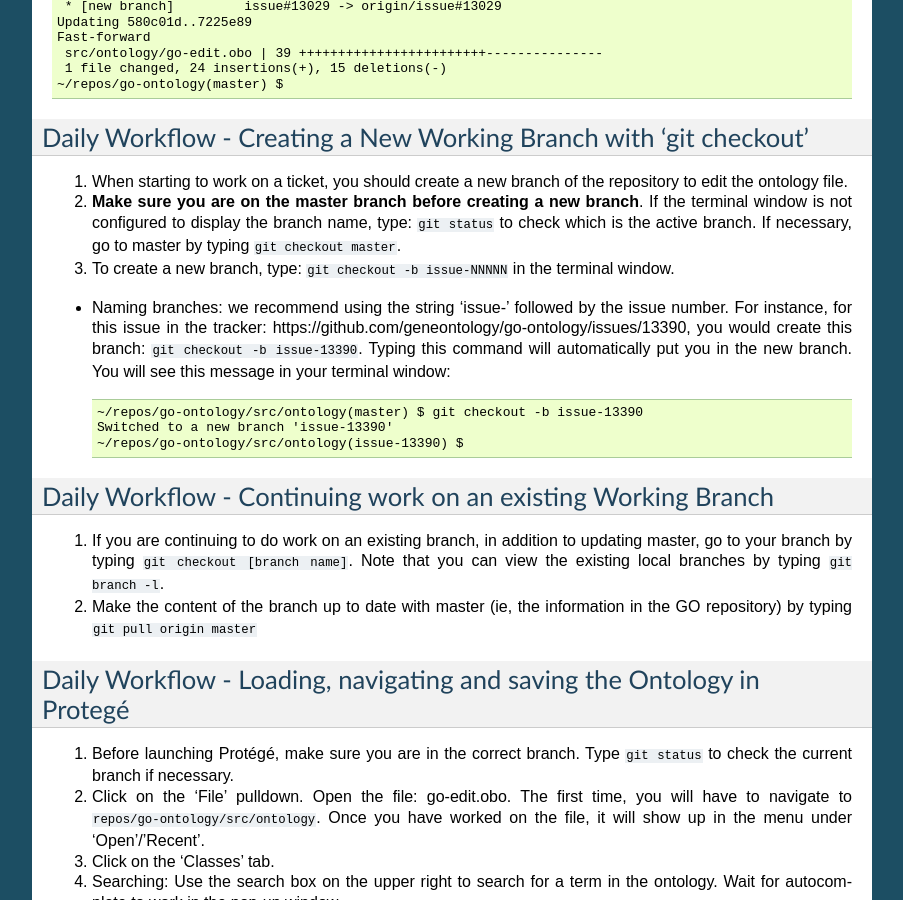
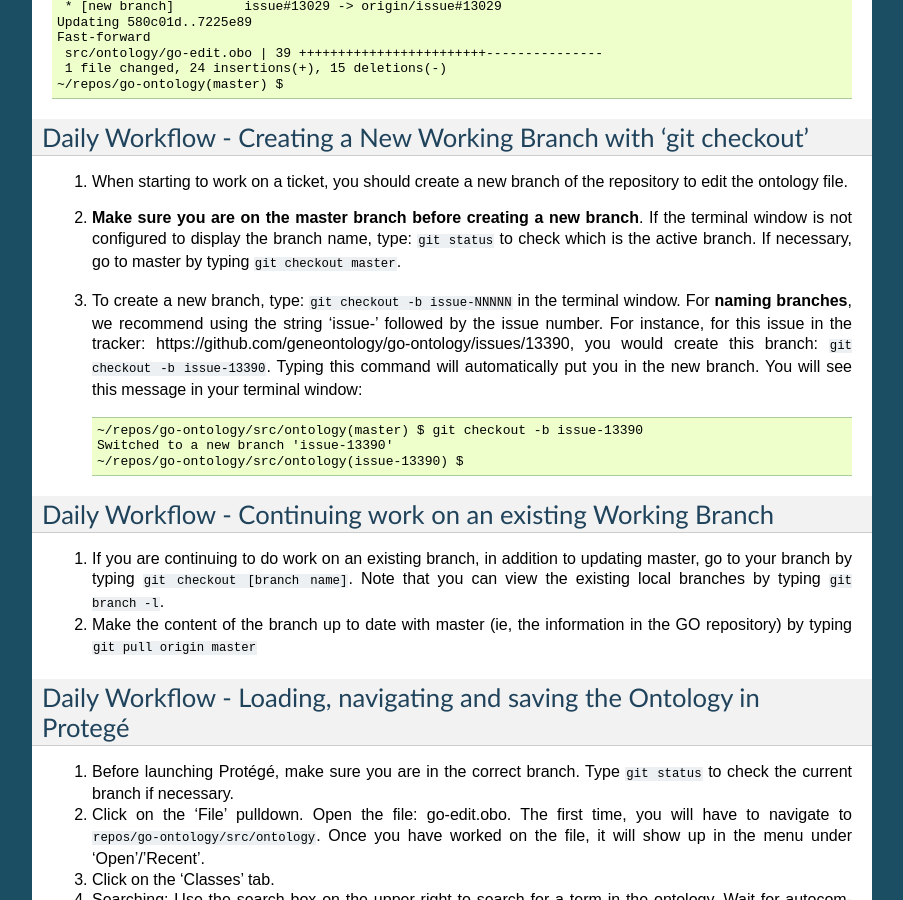
Before and after one commit to geneontology/go-ontology, a Sphinx documentation site: the page built from docs/Installgit.md, in a window 1280 px wide and 900 px high, scrolled down 1298 px. Shown: the whole window, without its empty margins (198-1101 px from the left). Built offline with Sphinx 7.4.7, drawn with Linux system fonts in a browser that asks for light colours.

Commit message:
Update Installgit.md

````diff
--- a/docs/Installgit.md
+++ b/docs/Installgit.md
@@ -75,8 +75,7 @@ Fast-forward
 
 2. **Make sure you are on the master branch before creating a new branch**. If the terminal window is not configured to display the branch name, type: ```git status``` to check which is the active branch. If necessary, go to master by typing ```git checkout master```.
 
-3. To create a new branch, type:  ```git checkout -b issue-NNNNN``` in the terminal window.
-  - Naming branches: we recommend using the string 'issue-' followed by the issue number. For instance, for this issue in the tracker: https://github.com/geneontology/go-ontology/issues/13390, you would create this branch: ```git checkout -b issue-13390```. Typing this command will automatically put you in the new branch. You will see this message in your terminal window:
+3. To create a new branch, type:  ```git checkout -b issue-NNNNN``` in the terminal window. For **naming branches**, we recommend using the string 'issue-' followed by the issue number. For instance, for this issue in the tracker: https://github.com/geneontology/go-ontology/issues/13390, you would create this branch: ```git checkout -b issue-13390```. Typing this command will automatically put you in the new branch. You will see this message in your terminal window:
 
       ```
       ~/repos/go-ontology/src/ontology(master) $ git checkout -b issue-13390
````
